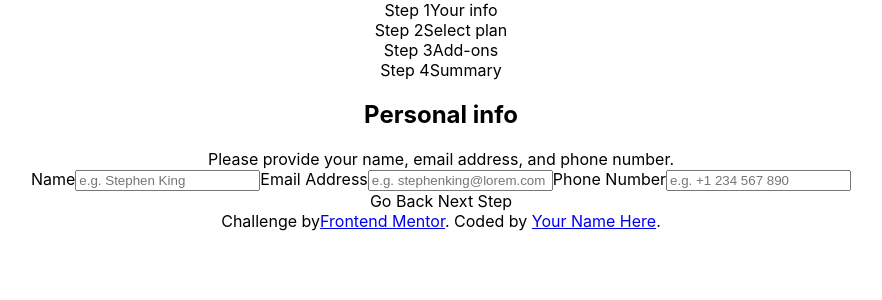
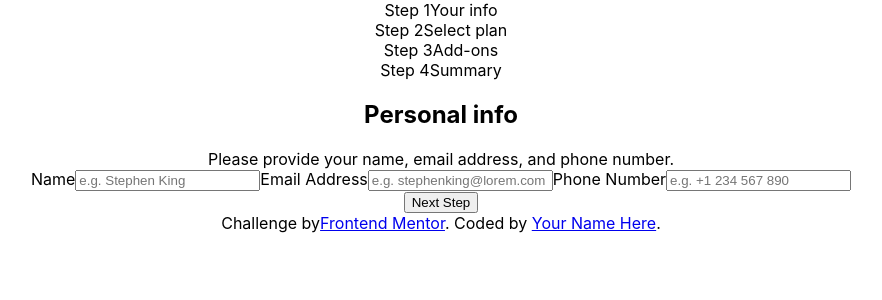
Before and after one commit to mistyb01/fe-mentor-multistep-form, a React (Create React App) app: page / in a window 1280 px wide. Shown: the top 300 px of the page, without its empty margins (199-1081 px from the left). Built offline with nearby package versions, Linux system fonts and the light colour scheme.

Commit message:
next and back buttons render correctly

```diff
--- a/src/App.js
+++ b/src/App.js
@@ -6,10 +6,13 @@ import Sidebar from './components/Sidebar';
 function App() {
   const [currentStep, setCurrentStep] = useState(1);
 
+
   return (
     <div className="App">
       <Sidebar step={currentStep} />
-      <Form step={currentStep} />
+      <Form step={currentStep}
+        handleNextStep={() => {setCurrentStep(prev => prev + 1)}}
+        handlePrevStep={() => {setCurrentStep(prev => prev - 1)}} />
 
       <div className="attribution">
         Challenge by
--- a/src/components/Form.js
+++ b/src/components/Form.js
@@ -21,10 +21,16 @@ function Form(props) {
                 return <Step5/>
         }
     }
+
     return (
         <main>
             {renderStep(props.step)}
-            <section className="form-navigation-buttons">Go Back Next Step</section>
+
+            <section className="form-navigation-buttons">
+                {props.step > 1 && <button onClick={props.handlePrevStep} className="back-button">Go Back</button>}
+                {props.step < 4 && <button onClick={props.handleNextStep} className="next-button">Next Step</button>}
+                {props.step === 4 && <button onClick={props.handleNextStep} className="next-button">Confirm</button>}
+            </section>
       </main>
 
     )
--- a/src/components/steps/Step2.js
+++ b/src/components/steps/Step2.js
@@ -3,8 +3,7 @@ import React from "react";
 function Step2() {
     return (
         <section className="form-step-2">
-            <h1>Personal info</h1>
-            <span>Please provide your name, email address, and phone number.</span>
+            <h1>Select your plan</h1>
       </section>
     )
 }
```
